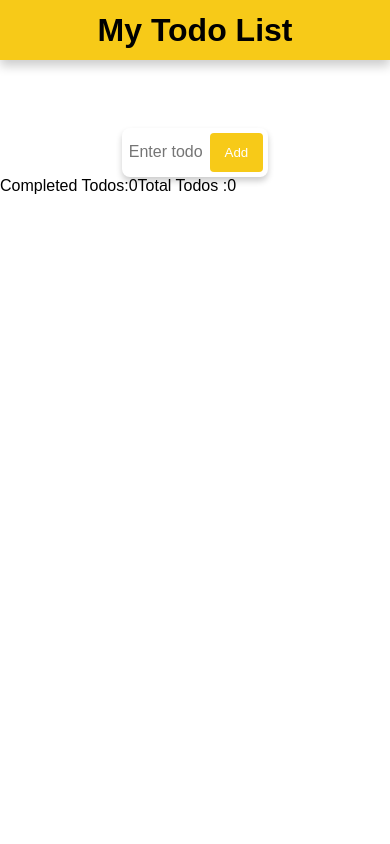
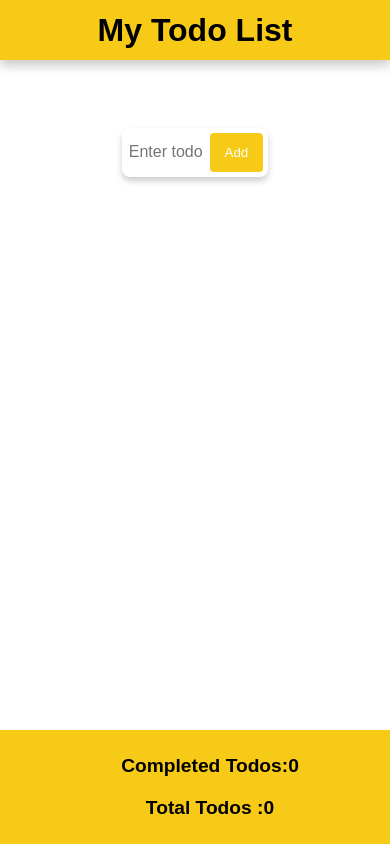
Before and after one commit to smitpoddar/todo-list-react, a React (Vite) app: page / in a window 390 px wide. Built offline with nearby package versions, Linux system fonts and the light colour scheme.

Commit message:
Update Footer.module.css

```diff
--- a/src/Component/Footer.module.css
+++ b/src/Component/Footer.module.css
@@ -1,52 +1,30 @@
-.todoform {
-    background-color: white;
-    border-radius: 8px;
-    padding: 1.3vw;
-    width: 35vw;
-    margin: 0 auto;
-    margin-top: 8vh;
-    box-shadow: 0 4px 6px rgba(0,0,0,0.2);
+.footer {
     display: flex;
-    flex-direction: row; /* Default to row for larger screens */
+    flex-direction: row;
+    align-items: center;
+    justify-content: center;
+    position: fixed;
+    bottom: 0;
+    font-size: 1.5rem;
+    font-weight: bold;
+    text-align: center;
+    width: 100%;
+    background-color: #f7ca18;
+    padding: 10px;
 }
 
-.modernInput {
-    width: 100%;
-    color: black;
-    font-size: 16px;
-    border: none;
-    margin-right: 1vw;
-}
-
-.modernInput:focus {
-    outline: none;
-}
-
-.modernbutton {
-    display: inline-block;
-    border: none;
-    border-radius: 4px;
-    background-color: #f7ca18;
-    padding: 12px 15px;
-    color: #fff;
-    cursor: pointer;
+.item {
+    margin: 10px;
 }
 
 @media (max-width: 600px) {
-    .todoform {
-        width: 80vw;
-        padding: 4vw;
-
+    .footer {
+        flex-direction: column;
+        font-size: 1.2rem;
+        padding: 15px;
     }
 
-    .modernInput {
-        margin-right: 0;
-        margin-bottom: 1vw;
-        font-size: 14px;
-    }
-
-    .modernbutton {
-        padding: 10px 12px;
-        font-size: 14px;
+    .item {
+        margin: 10px 0;
     }
 }
```
